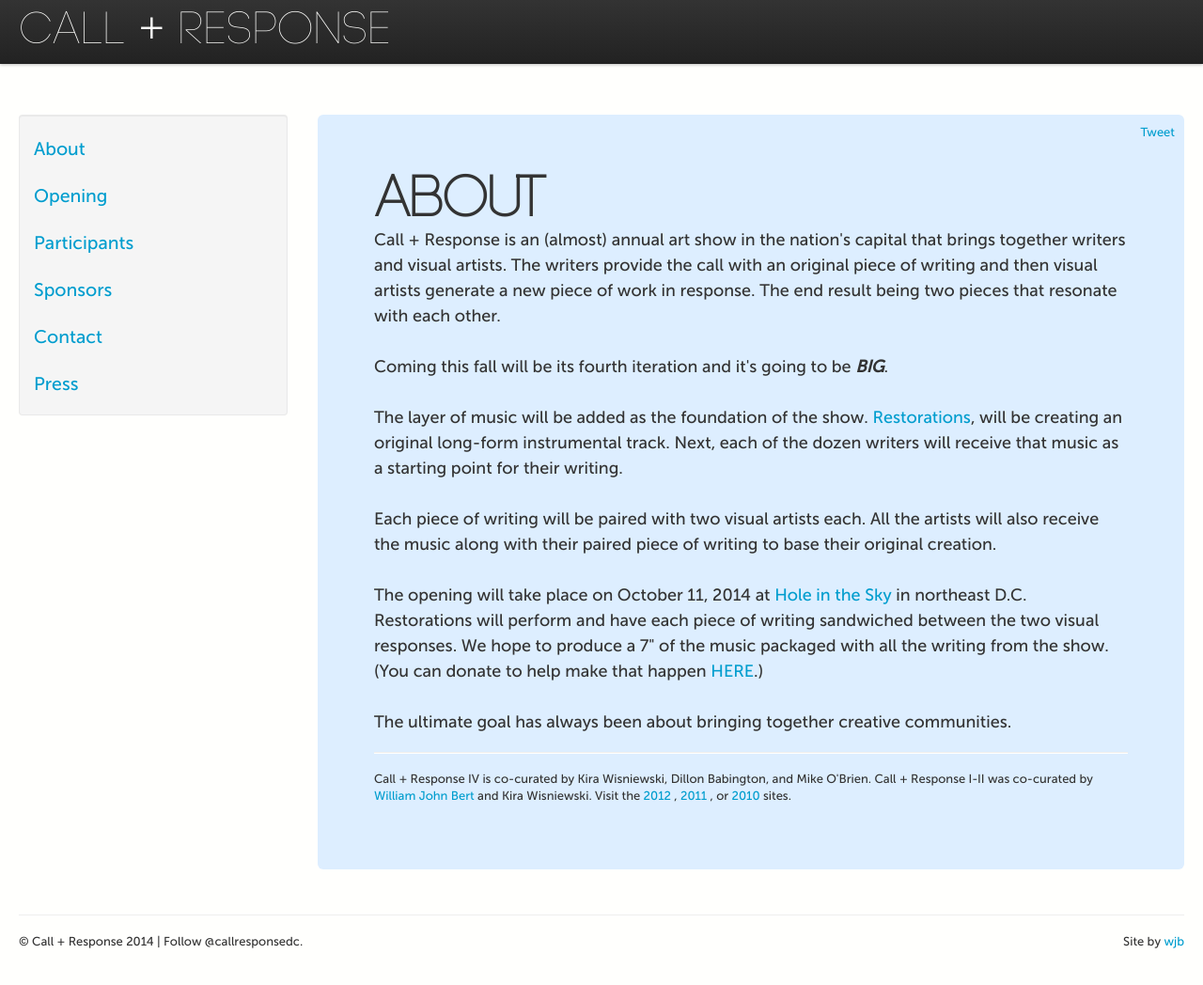
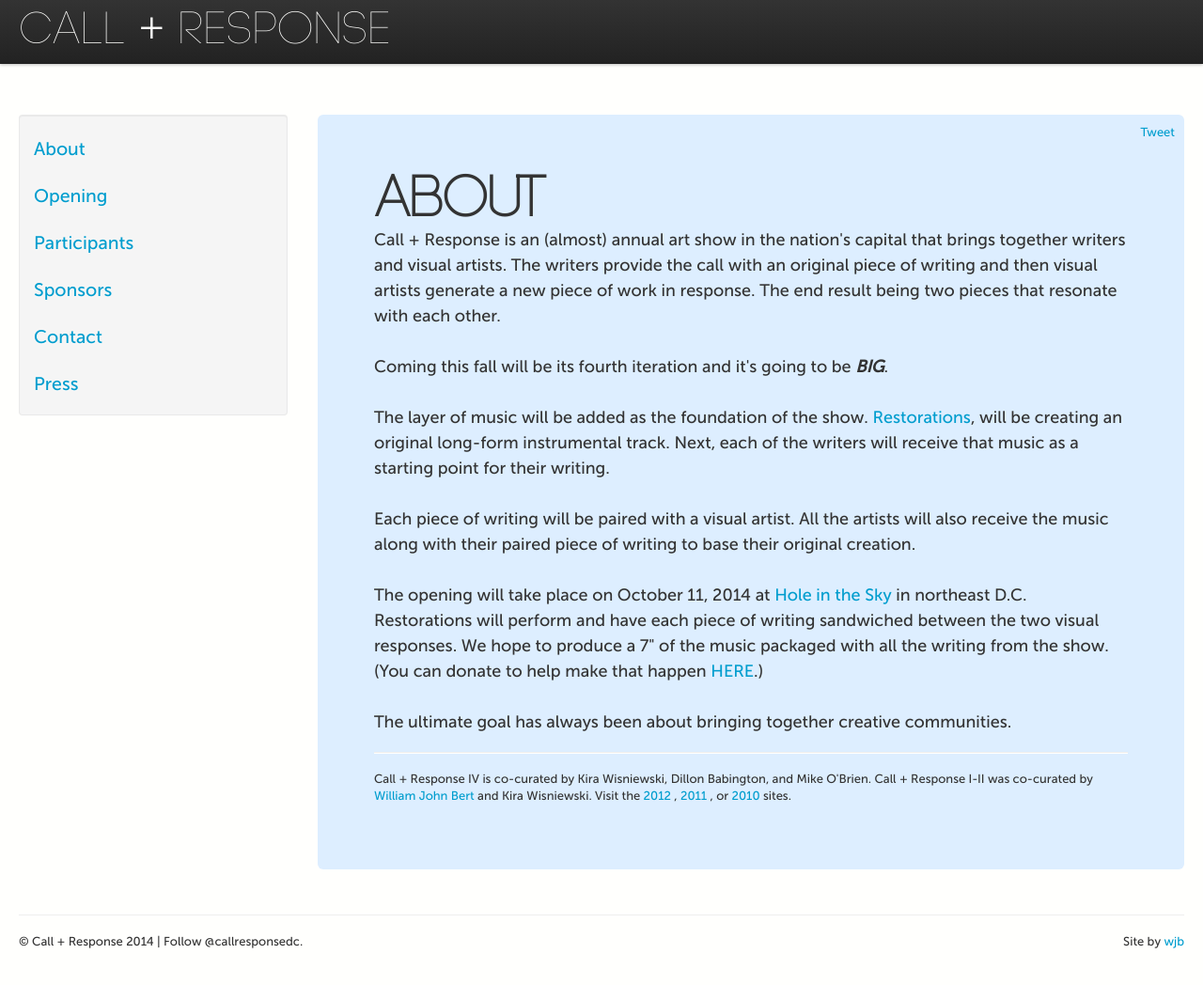
Before and after one commit to callandresponsedc/callandresponsedc, a Jekyll site: the page built from about/index.html, in a window 1280 px wide and 1060 px high. Shown: the top 1048 px of the window at 94% size. Built offline with Jekyll 4.4.1, drawn with Linux system fonts in a browser that asks for light colours; Markdown is read by kramdown in place of the engine named in the settings; comment, search, counter and statistics services are not loaded.

Commit message:
Update index.html

```diff
--- a/about/index.html
+++ b/about/index.html
@@ -10,9 +10,9 @@ title: About
   <br/><br/>
 Coming this fall will be its fourth iteration and it's going to be <b><I>BIG</I></b>.
  <br/><br/>
-The layer of music will be added as the foundation of the show. <a href="http://restorations.bandcamp.com/">Restorations</a>, will be creating an original long-form instrumental track. Next, each of the dozen writers will receive that music as a starting point for their writing.
+The layer of music will be added as the foundation of the show. <a href="http://restorations.bandcamp.com/">Restorations</a>, will be creating an original long-form instrumental track. Next, each of the writers will receive that music as a starting point for their writing.
  <br/><br/>
-Each piece of writing will be paired with two visual artists each. All the artists will also receive the music along with their paired piece of writing to base their original creation.
+Each piece of writing will be paired with a visual artist. All the artists will also receive the music along with their paired piece of writing to base their original creation.
  <br/><br/>
 The opening will take place on October 11, 2014 at <a href="http://www.holeintheskydc.com/">Hole in the Sky</a> in northeast D.C. Restorations will perform and have each piece of writing sandwiched between the two visual responses. We hope to produce a 7" of the music packaged with all the writing from the show. (You can donate to help make that happen <a href="https://www.paypal.com/cgi-bin/webscr?cmd=_s-xclick&hosted_button_id=M6CSF7PBZXWS2">HERE</a>.)
 <br/><br/>
```
